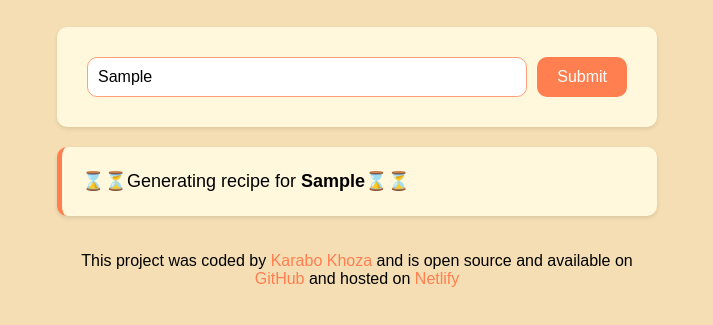
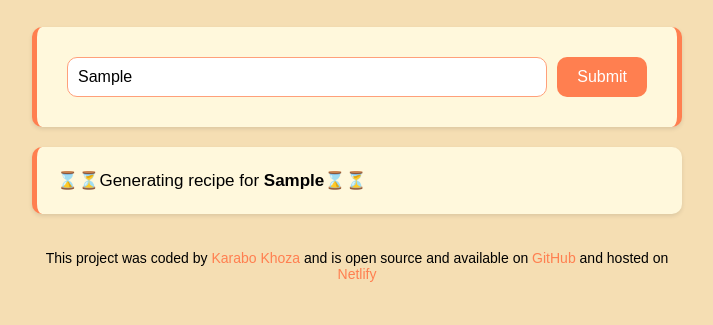
Before and after one commit to Karabo-Khoza/dessert-recipes-generator, a plain HTML site: page index.html in a window 1280 px wide. Both pictures are taken after typing "Sample" into the empty fields and a click on the input "Submit". Shown: the part 177-502 px from the top of the page, without its empty margins (283-996 px from the left). Drawn offline with nearby package versions, Linux system fonts and the light colour scheme; no server answers.

Commit message:
Updated the CSS

```diff
--- a/src/style.css
+++ b/src/style.css
@@ -4,7 +4,7 @@ body {
 }
 
 .container {
-  max-width: 600px;
+  max-width: 650px;
   margin: 120px auto;
 }
 
@@ -30,6 +30,8 @@ form {
   border-radius: 10px;
   box-shadow: 0 2px 4px rgba(0, 0, 0, 0.1);
   display: flex;
+  border-left: #ff7f50 5px solid;
+  border-right: #ff7f50 5px solid;
 }
 
 .input {
@@ -38,6 +40,12 @@ form {
   border: 1px solid #ffa07a;
   border-radius: 10px;
   font-size: 16px;
+}
+
+.input:focus {
+  border-color: #ff6347;
+  outline: none;
+  cursor: pointer;
 }
 
 .submit-button {
@@ -62,7 +70,7 @@ form {
   border-radius: 10px;
   box-shadow: 0 2px 4px rgba(0, 0, 0, 0.1);
   border-left: #ff7f50 5px solid;
-  font-size: 18px;
+  font-size: 17px;
   line-height: 1.6;
 }
 
@@ -96,6 +104,7 @@ footer {
   text-align: center;
   color: black;
   width: 100%;
+  font-size: 14px;
 }
 
 a {
```
